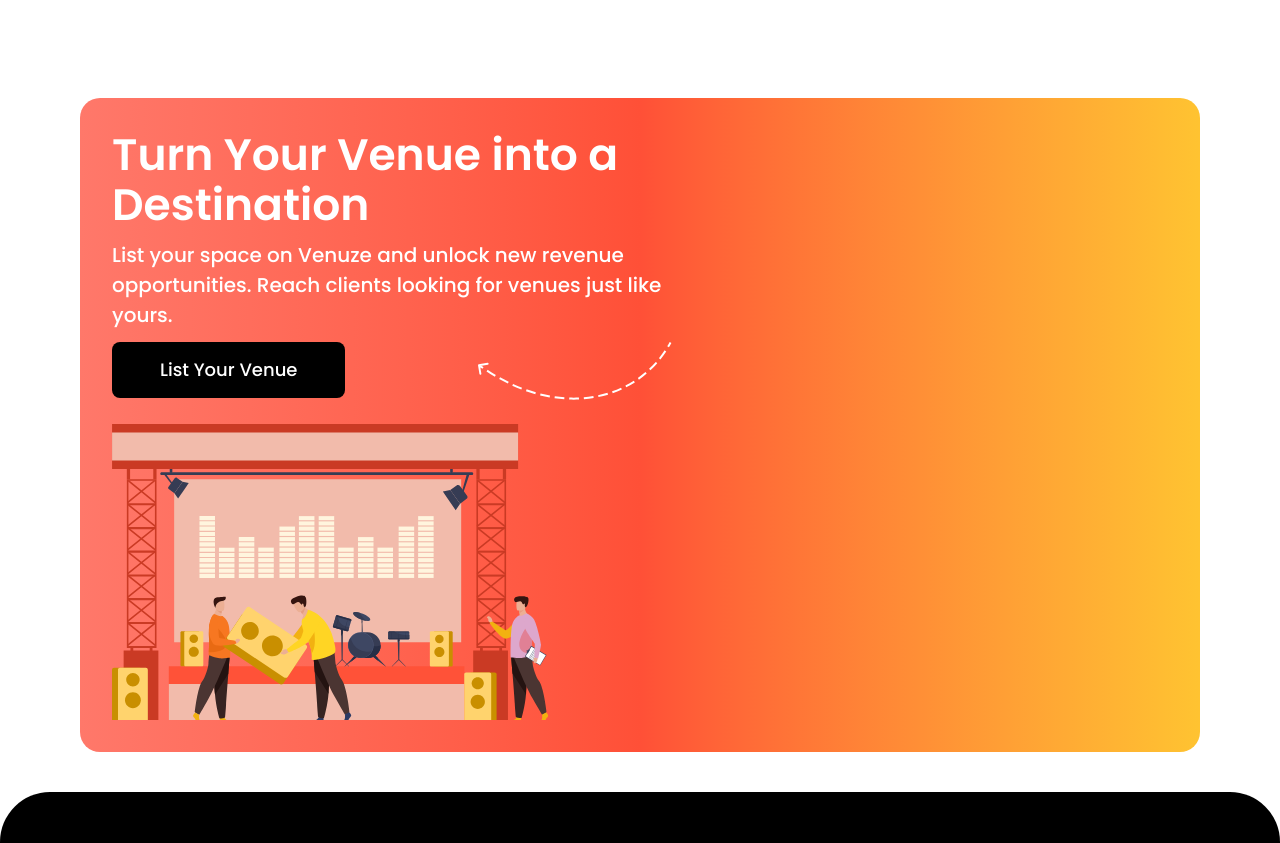
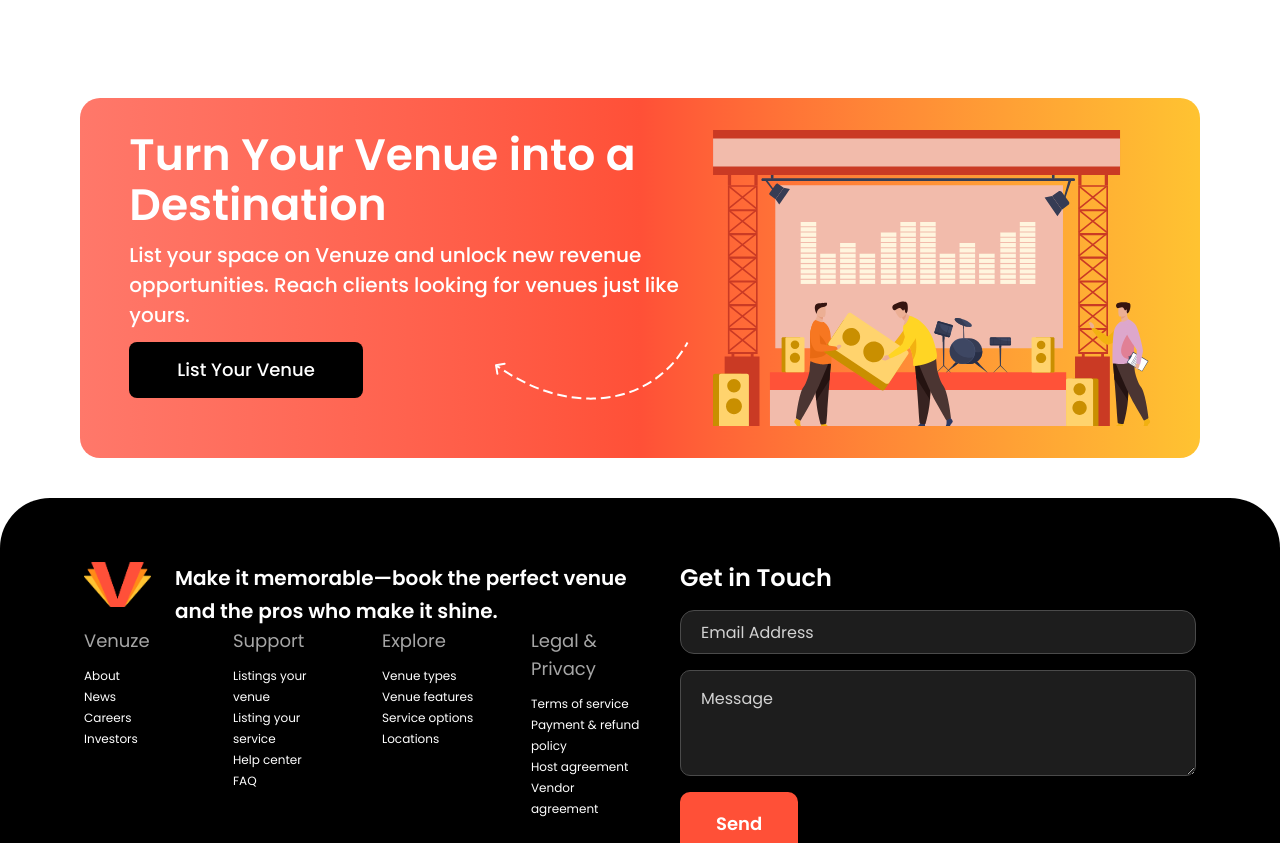
Before and after one commit to syedmuhammadbilalgillani/venzue, a Next.js app: page / in a window 1280 px wide. Shown: the part 6346-7189 px from the top of the page. Built offline with nearby package versions, Linux system fonts and the light colour scheme; no server answers.

Commit message:
feat: add VenueCta component to landing page section

```diff
--- a/components/landing/venue-cta.tsx
+++ b/components/landing/venue-cta.tsx
@@ -4,7 +4,7 @@
 export function VenueCta() {
   return (
     <section className="px-5 pb-10 md:px-8 lg:px-20">
-      <div className="mx-auto flex max-w-7xl flex-wrap flex-col lg:items-start items-center justify-center lg:gap-6 gap-10 rounded-[20px] bg-linear-to-r from-[#ff786a] via-[#ff5037] to-[#ffc331] p-8 ">
+      <div className="mx-auto flex max-w-7xl  justify-center lg:gap-6 gap-10 rounded-[20px] bg-linear-to-r from-[#ff786a] via-[#ff5037] to-[#ffc331] p-8 ">
         <div className="space-y-3">
           <div className="relative z-10 flex flex-col gap-2.5 text-white">
             <h2 className="max-w-140 text-[28px] font-semibold leading-tight md:text-[36px] lg:text-[44px] lg:leading-[50px]">
```
